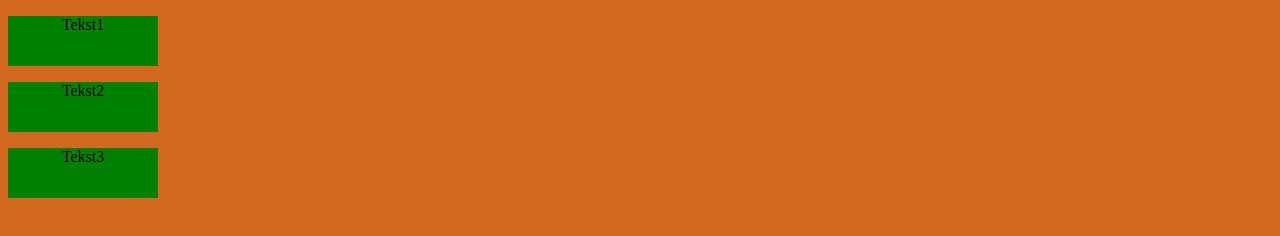
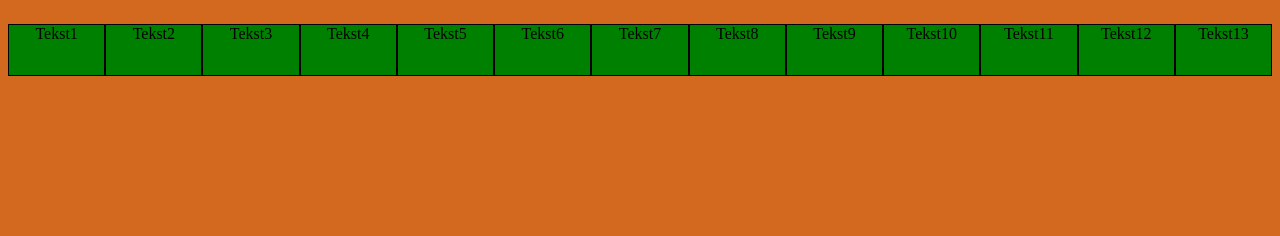
Before and after one commit to BarteQ06/06_03_WWW, a plain HTML site: page index.html in a window 1280 px wide. Drawn offline with Linux system fonts and the light colour scheme.

Commit message:
Dodanie nastepnych akapitów

```diff
--- a/index.html
+++ b/index.html
@@ -7,8 +7,21 @@
     <link rel="stylesheet" href="style.css">
 </head>
 <body>
-    <p>Tekst1</p>
-    <p>Tekst2</p>
-    <p>Tekst3</p>
+    <div class="container">
+        <p>Tekst1</p>
+        <p>Tekst2</p>
+        <p>Tekst3</p>
+        <p>Tekst4</p>
+        <p>Tekst5</p>
+        <p>Tekst6</p>
+        <p>Tekst7</p>
+        <p>Tekst8</p>
+        <p>Tekst9</p>
+        <p>Tekst10</p>
+        <p>Tekst11</p>
+        <p>Tekst12</p>
+        <p>Tekst13</p>
+    </div>
+
 </body>
 </html>
--- a/style.css
+++ b/style.css
@@ -3,8 +3,13 @@ body
     background-color: chocolate;
 }
 p{
-    width: 150px;
+    width: 250px;
     height: 50px;
     background-color: green;
     text-align: center;
+    border: solid 1px black;
 }
+.container{
+    display: flex;
+
+}
```
